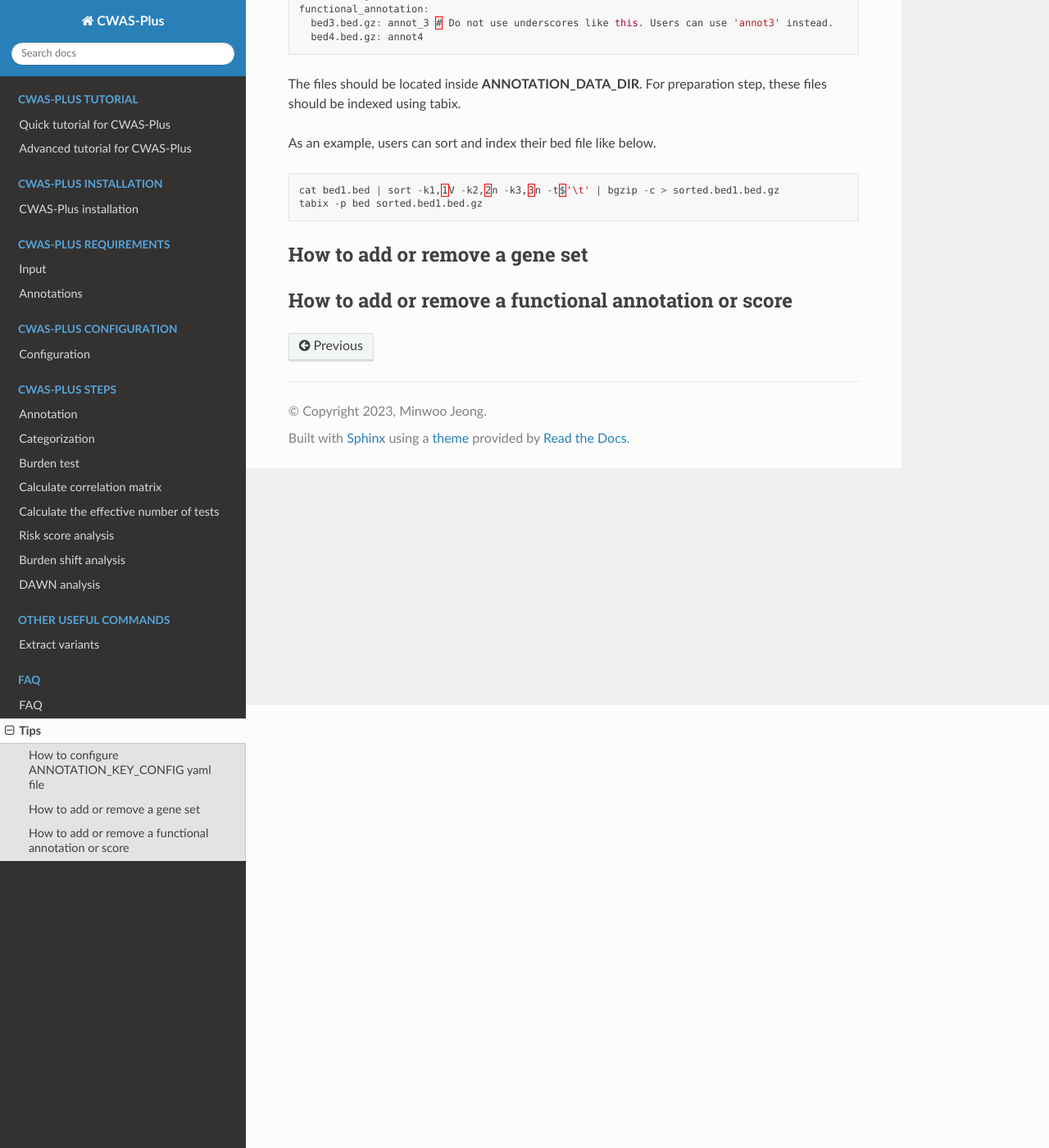
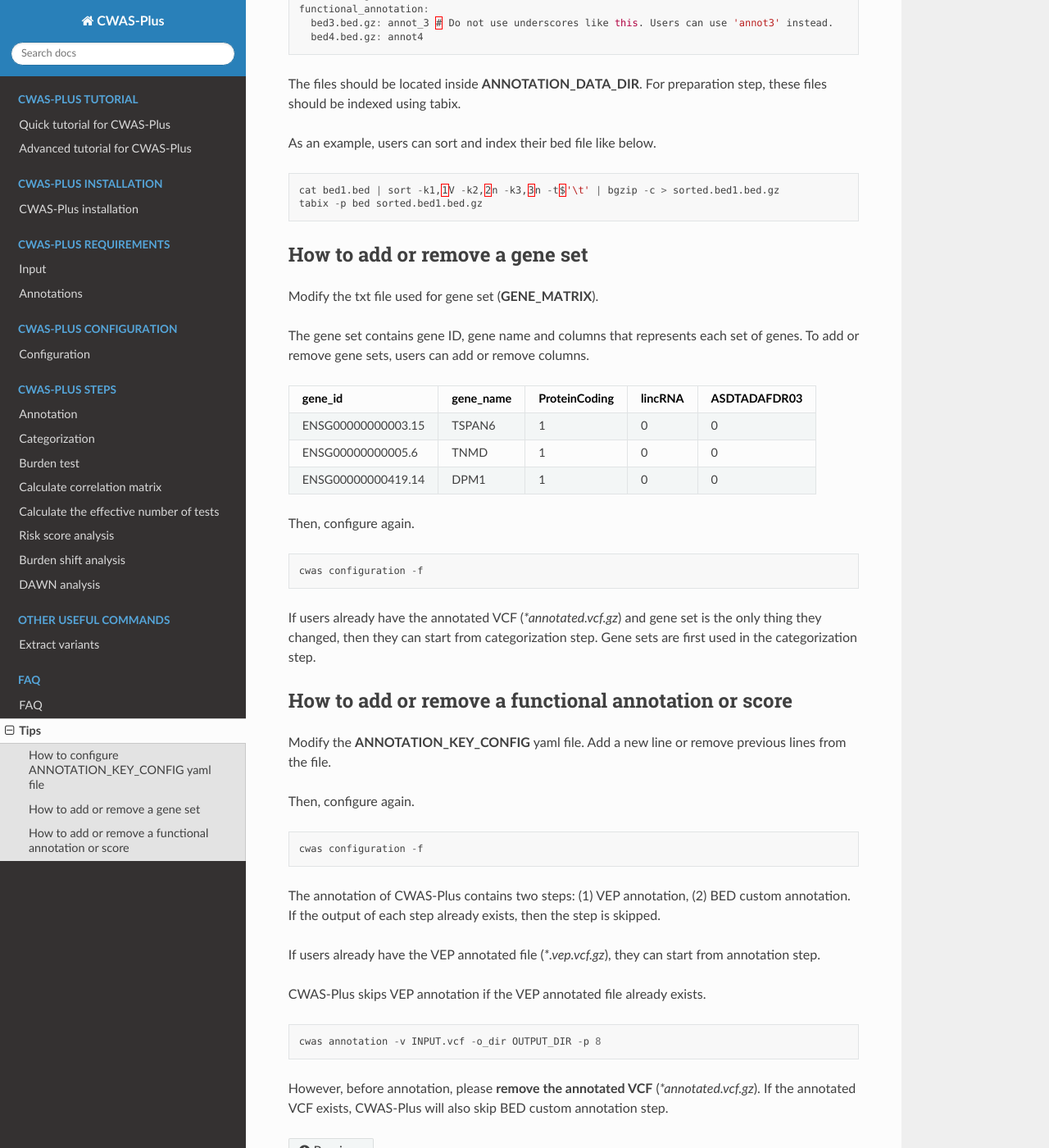
Before and after one commit to joonan-lab/cwas, a Sphinx documentation site: the page built from docs/faq/tips.rst, in a window 1280 px wide and 1400 px high, scrolled down 540 px. Shown: the whole window at 82% size. Built offline with Sphinx 7.4.7 and the Read the Docs theme 2.0.0, drawn with Linux system fonts in a browser that asks for light colours; some of the changed text lies outside the part shown.

Commit message:
Update documents

```diff
--- a/docs/faq/tips.rst
+++ b/docs/faq/tips.rst
@@ -8,11 +8,11 @@ Tips
 How to configure ANNOTATION_KEY_CONFIG yaml file
 ######################################################
 
-The ANNOTATION_KEY_CONFIG yaml file contains *functional_score* and *functional_annotation*. Each file is in bed format and should be written with their short name that represents them. This name will be further used in other analyses.
+The **ANNOTATION_KEY_CONFIG** yaml file contains *functional_score* and *functional_annotation*. Each file is in bed format and should be written with their short name that represents them. This name will be further used in other analyses.
 
 When setting the short name, avoid using underscores ('_'). Underscores are used to distinguish different domains within a single category. For example, a category 'A_B_C_D_E' will be recognized as five domains, but if the name of the category is 'A_B_C_D_E_F', it will cause error while association testing, as the category is divided into six domains.
 
-An example for ANNOTATION_KEY_CONFIG yaml file looks like below.
+An example for **ANNOTATION_KEY_CONFIG** yaml file looks like below.
 
 .. code-block:: solidity
 
@@ -38,6 +38,49 @@ As an example, users can sort and index their bed file like below.
 How to add or remove a gene set
 ######################################################
 
+Modify the txt file used for gene set (**GENE_MATRIX**).
+
+The gene set contains gene ID, gene name and columns that represents each set of genes. To add or remove gene sets, users can add or remove columns.
+
++--------------------+-----------+---------------+---------+--------------+
+| gene_id            | gene_name | ProteinCoding | lincRNA | ASDTADAFDR03 |
++====================+===========+===============+=========+==============+
+| ENSG00000000003.15 | TSPAN6    |1              | 0       | 0            |
++--------------------+-----------+---------------+---------+--------------+
+| ENSG00000000005.6  | TNMD      |1              | 0       | 0            |
++--------------------+-----------+---------------+---------+--------------+
+| ENSG00000000419.14 | DPM1      |1              | 0       | 0            |
++--------------------+-----------+---------------+---------+--------------+
+
+Then, configure again.
+
+.. code-block:: solidity
+
+  cwas configuration -f
+
+If users already have the annotated VCF (`*annotated.vcf.gz`) and gene set is the only thing they changed, then they can start from categorization step. Gene sets are first used in the categorization step.
+
 
 How to add or remove a functional annotation or score
 ######################################################
+
+Modify the **ANNOTATION_KEY_CONFIG** yaml file. Add a new line or remove previous lines from the file.
+
+Then, configure again.
+
+.. code-block:: solidity
+
+  cwas configuration -f
+
+
+The annotation of CWAS-Plus contains two steps: (1) VEP annotation, (2) BED custom annotation. If the output of each step already exists, then the step is skipped.
+
+If users already have the VEP annotated file (`*.vep.vcf.gz`), they can start from annotation step.
+
+CWAS-Plus skips VEP annotation if the VEP annotated file already exists.
+
+.. code-block:: solidity
+
+  cwas annotation -v INPUT.vcf -o_dir OUTPUT_DIR -p 8
+
+However, before annotation, please **remove the annotated VCF** (`*annotated.vcf.gz`). If the annotated VCF exists, CWAS-Plus will also skip BED custom annotation step.
```
Also changed, not shown: docs/faq/faq.rst (+0 -25 lines).
